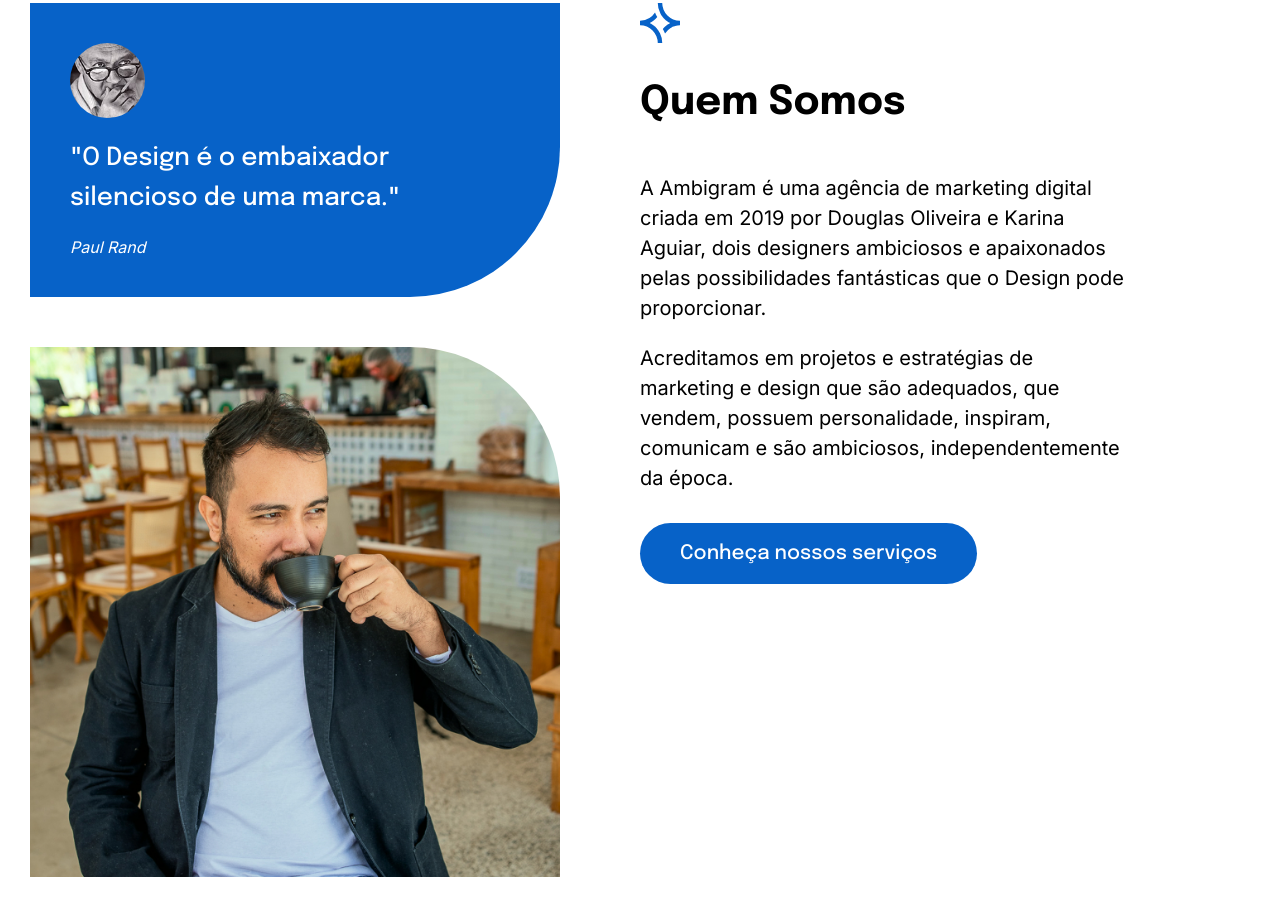
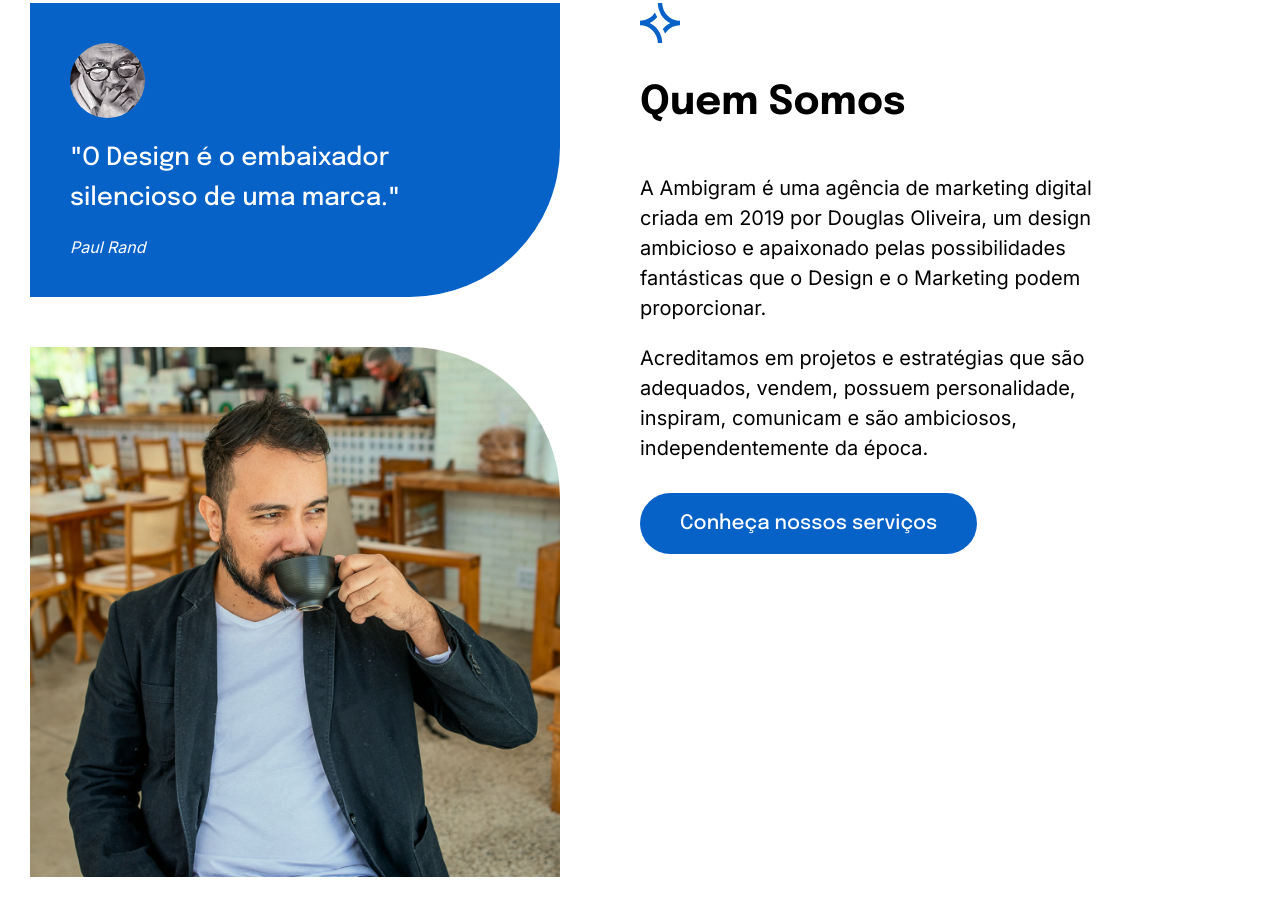
Before and after one commit to zdoug/ambigram, a website: page index.html in a window 1280 px wide. Shown: the part 831-1746 px from the top of the page. Drawn offline with Linux system fonts and the light colour scheme.

Commit message:
[update] About description updated

```diff
--- a/index.html
+++ b/index.html
@@ -94,8 +94,8 @@
         <div>
           <img src="img/ambigram-symbol.svg" alt="Símbolo Ambigram">
           <h2>Quem Somos</h2>
-          <p>A Ambigram é uma agência de marketing digital criada em 2019 por Douglas Oliveira e Karina Aguiar, dois designers ambiciosos e apaixonados pelas possibilidades fantásticas que o Design pode proporcionar.</p>
-          <p>Acreditamos em projetos e estratégias de marketing e design que são adequados, que vendem, possuem personalidade, inspiram, comunicam e são ambiciosos, independentemente da época.</p>
+          <p>A Ambigram é uma agência de marketing digital criada em 2019 por Douglas Oliveira, um design ambicioso e apaixonado pelas possibilidades fantásticas que o Design e o Marketing podem proporcionar.</p>
+          <p>Acreditamos em projetos e estratégias que são adequados, vendem, possuem personalidade, inspiram, comunicam e são ambiciosos, independentemente da época.</p>
           <a href="#services" class="btn btn-primary">Conheça nossos serviços</a>
         </div>
       </div>
```
